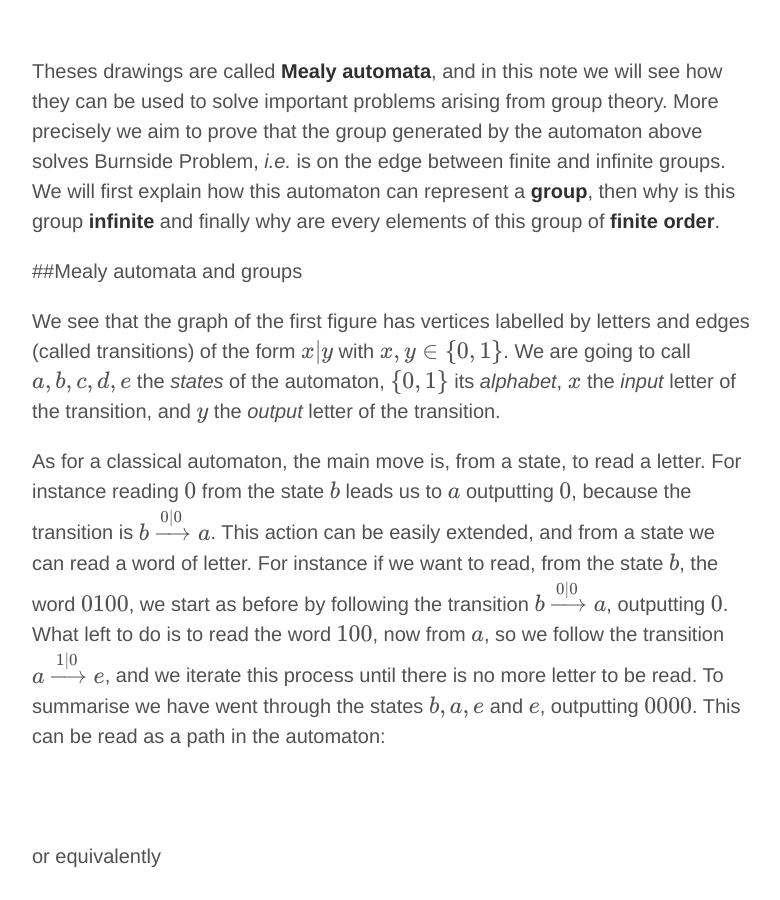
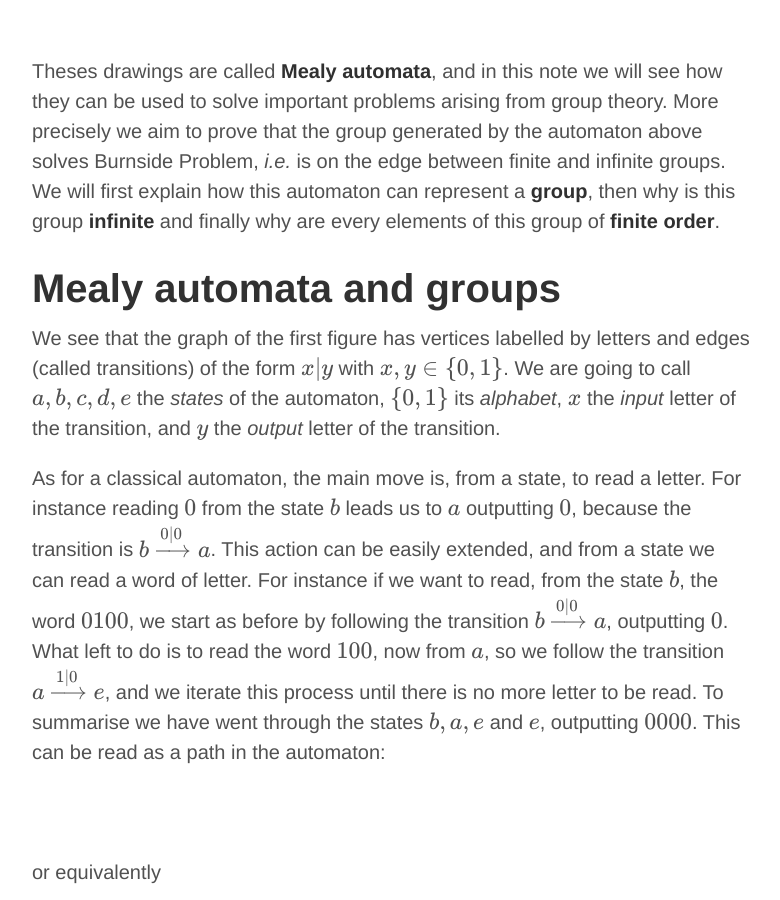
Before and after one commit to thibgodin/thibgodin.github.io, a Jekyll site: the page built from _posts/2022-03-15-phd.md, in a window 1280 px wide and 900 px high, scrolled down 645 px. Shown: the whole window, without its empty margins (248-1028 px from the left). Built offline with Jekyll 4.4.1, drawn with Linux system fonts in a browser that asks for light colours; our own code applies the rules of GitHub Pages for plain Markdown files; formulas are drawn with MathJax 3; some of the changed text lies outside the part shown.

Commit message:
Update 2022-03-15-phd.md
titles

```diff
--- a/_posts/2022-03-15-phd.md
+++ b/_posts/2022-03-15-phd.md
@@ -11,7 +11,7 @@ We will first explain how this automaton can represent a **group**, then why is
 this group **infinite** and finally why are every elements of this group of
 **finite order**.
 
-##Mealy automata and groups
+# Mealy automata and groups
 
 We see that the  graph of the first figure has vertices labelled by letters and
 edges (called transitions) of the form $x\|y$ with $x,y \in \lbrace 0,1 \rbrace$.
@@ -75,7 +75,7 @@ henceforth called the *Grigorchuk group*.
 
 ![](assets/godin-mealy-6.png){: .center-image height="300px" }
 
-##Infiniteness of the Grigorchuk group
+# Infiniteness of the Grigorchuk group
 
 For the **Grigorchuk group**  lots of properties are known.
 For instance we can prove that it **infinite** :
@@ -229,7 +229,7 @@ Using the corollary above, we get:
 **Theorem:** The group $\langle\mathcal{G}\rangle$  generated by the Grigorchuk
  automaton $\mathcal{G}$ is an infinite Burnside group.
 
-##Conclusion
+# Conclusion
 
 Among the interests of this proof are its shortness and elementariness: we have
 not used any theorem  that goes further a first lecture in group theory.
```
